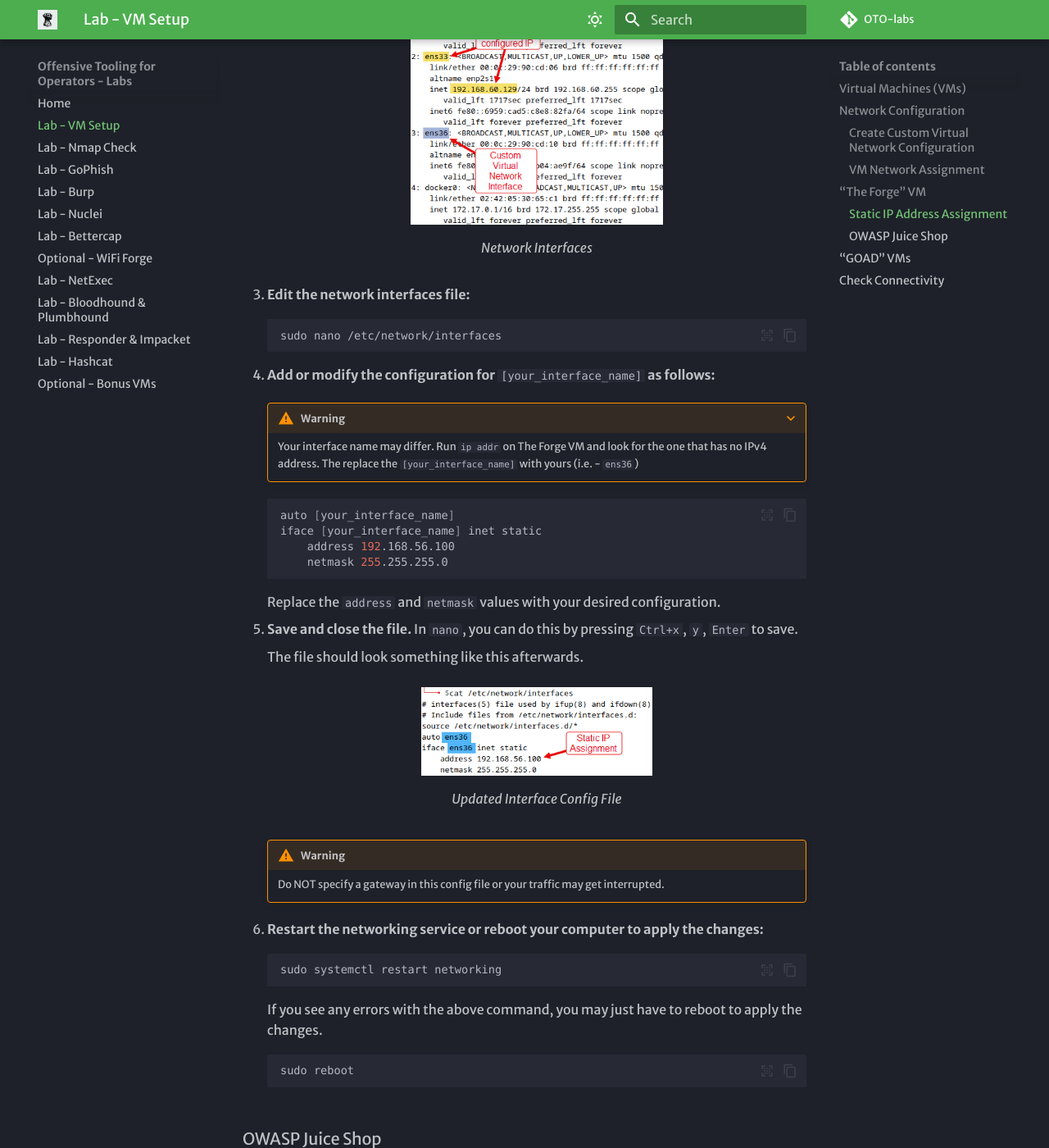
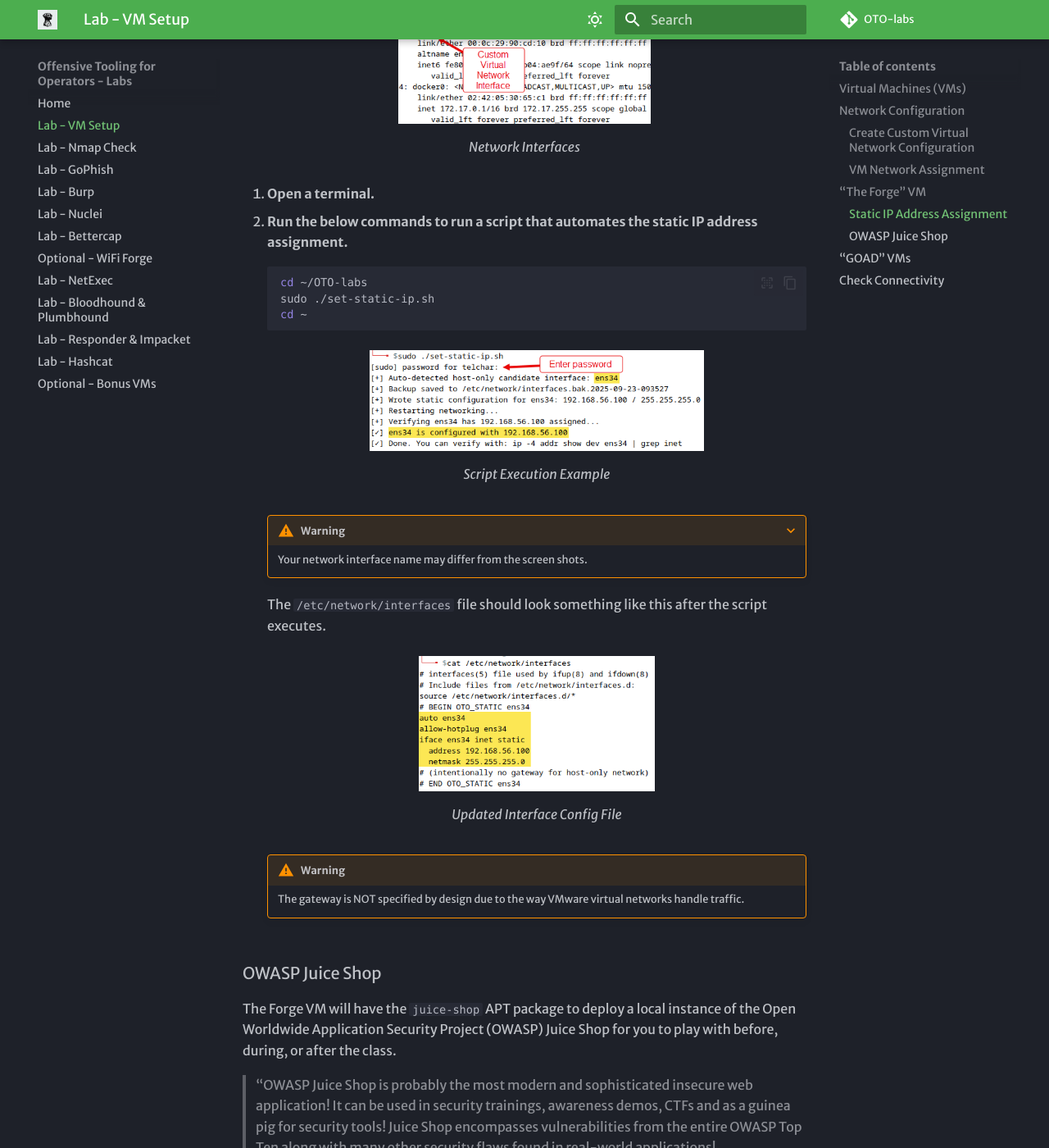
Before and after one commit to ridgebackinfosec/OTO-labs, an MkDocs documentation site: the page built from docs/labs/vm_setup/index.md, in a window 1280 px wide and 1400 px high, scrolled down 5733 px. Shown: the whole window at 82% size. Built offline with MkDocs 1.6.1 and Material for MkDocs 9.7.7, drawn with Linux system fonts in a browser that asks for light colours; some web fonts are replaced; comment, search, counter and statistics services are not loaded; some of the changed text lies outside the part shown.

Commit message:
Automated static IP assignment

````diff
--- a/docs/labs/vm_setup/index.md
+++ b/docs/labs/vm_setup/index.md
@@ -131,43 +131,31 @@
 
 ### Static IP Address Assignment
 
-Make sure you have set a static IP for The Forge VM.
+Since we've added a new network interface and that network doesn't have DHCP enabled, we need to manually set a static IP for The Forge VM.
+
+![Network Interfaces](img\image%201.png){ width="70%" }
+/// caption
+Network Interfaces
+///
 
 1. **Open a terminal.**
-2. **View your current interfaces and note the name of the one that does NOT have an IP address assigned.** In the image below, this will be “ens36”.
+2. **Run the below commands to run a script that automates the static IP address assignment.**
 
     ```bash
-    ip a
+    cd ~/OTO-labs
+    sudo ./set-static-ip.sh
+    cd ~
     ```
 
-    ![Network Interfaces](img\image%201.png){ width="70%" }
+    ![Script Execution Example](img/static_ip_script.png){ width="70%" }
     /// caption
-    Network Interfaces
+    Script Execution Example
     ///
 
-3. **Edit the network interfaces file:**
+    ???+ warning
+        Your network interface name may differ from the screen shots.
 
-    ```bash
-    sudo nano /etc/network/interfaces
-    ```
-
-4. **Add or modify the configuration for** `[your_interface_name]` **as follows:**
-
-    ???+ warning
-        Your interface name may differ. Run `ip addr` on The Forge VM and look for the one that has no IPv4 address. The replace the `[your_interface_name]` with yours (i.e. - `ens36`)
-
-    ```bash
-    auto [your_interface_name]
-    iface [your_interface_name] inet static
-        address 192.168.56.100
-        netmask 255.255.255.0
-    ```
-
-    Replace the `address` and `netmask` values with your desired configuration.
-
-5. **Save and close the file.** In `nano`, you can do this by pressing `Ctrl+x`, `y`, `Enter` to save.
-
-    The file should look something like this afterwards.
+    The `/etc/network/interfaces` file should look something like this after the script executes.
 
     ![Updated Interface Config File](img\network_config.png){ width="70%" }
     /// caption
@@ -175,19 +163,7 @@
     ///
 
     !!! warning
-        Do NOT specify a gateway in this config file or your traffic may get interrupted.
-
-6. **Restart the networking service or reboot your computer to apply the changes:**
-
-    ```bash
-    sudo systemctl restart networking
-    ```
-
-    If you see any errors with the above command, you may just have to reboot to apply the changes.
-
-    ```bash
-    sudo reboot
-    ```
+        The gateway is NOT specified by design due to the way VMware virtual networks handle traffic.
 
 ### OWASP Juice Shop
 
````
Also changed, not shown: docs/labs/vm_setup/img/network_config.png, docs/labs/vm_setup/img/static_ip_script.png (added), 1 other file.
